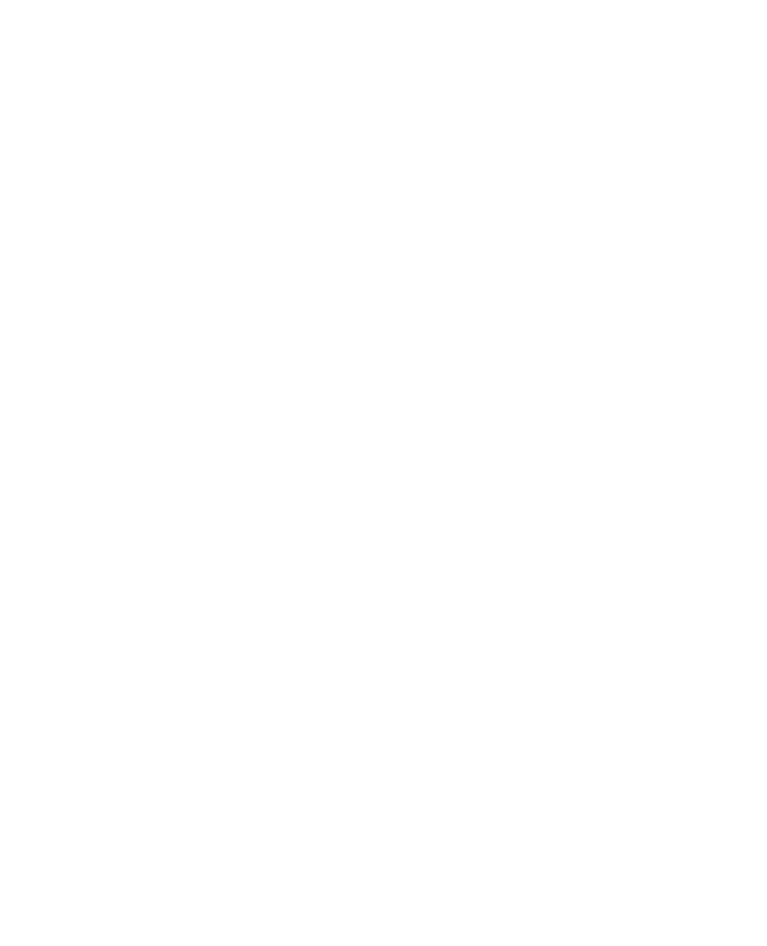
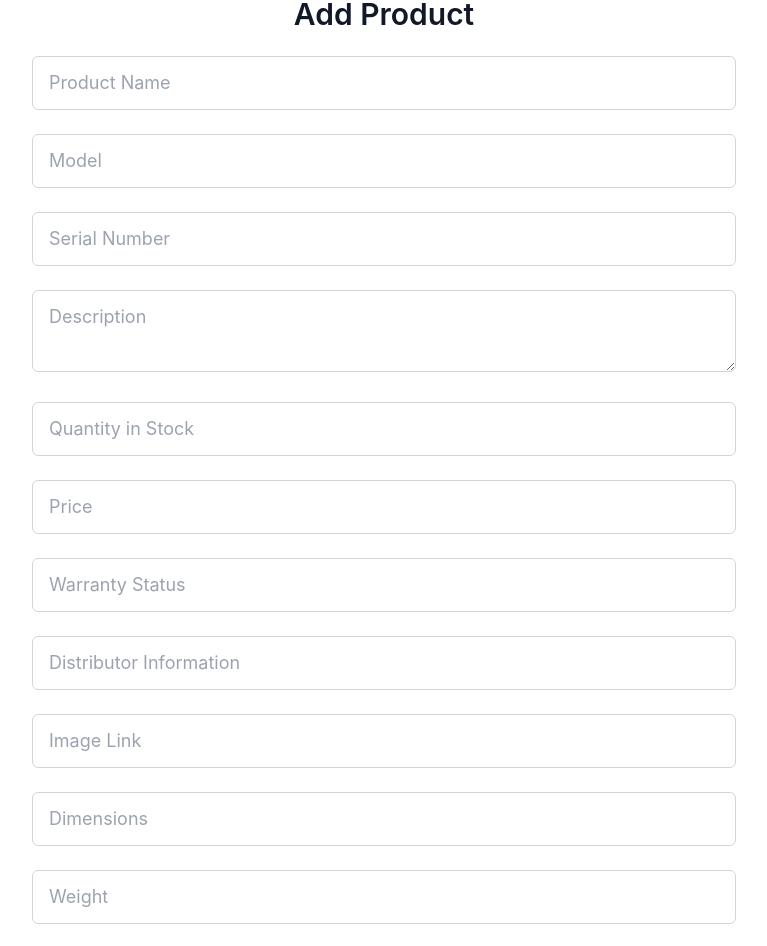
Before and after one commit to Tillobal-Siirt-Fistigi/frontend, a React (Create React App) app: page /addProduct in a window 1280 px wide. Before the commit this address had no page. Shown: the part 140-1086 px from the top of the page, without its empty margins (256-1023 px from the left). Before the commit the page ends 800 px from the top, so only its background shows below. Built offline with nearby package versions, Linux system fonts and the light colour scheme; the HTML template or start-up script is replaced by a standard one.

Commit message:
Add Products by Admin backend and frontend implemented

```diff
--- a/src/App.js
+++ b/src/App.js
@@ -13,6 +13,7 @@ import Contact from './Pages/Contact';
 import ProtectedRoute from './components/ProtectedRoute';
 import AdminDashboard from './Pages/AdminDashboard';
 import AuthProvider from './contexts/AuthContext';
+import AddProductPage from './Pages/AddProduct';
 
 function App() {
   return (
@@ -30,6 +31,7 @@ function App() {
           <Route path="/thank-you" element={<ThankYouPage />} />
           <Route path="/login" element={<LoginPage />} />
           <Route path="/signup" element={<SignupPage />} />
+          <Route path="/addProduct" element={<AddProductPage />} />
 
           {/* Admin routes */}
           <Route
--- /dev/null
+++ b/src/Pages/AddProduct.js
@@ -0,0 +1,217 @@
+import React, { useState } from 'react';
+import { useNavigate } from 'react-router-dom';
+import axios from 'axios';
+import Header from '../components/Header';
+import Footer from '../components/Footer';
+
+const AddProductPage = () => {
+  const [productData, setProductData] = useState({
+    name: '',
+    model: '',
+    serial_number: '',
+    description: '',
+    quantity_in_stock: '',
+    price: '',
+    warranty_status: '',
+    distributor_info: '',
+    image_link: '',
+    dimensions: '',
+    weight: '',
+    popularity: 100,
+  });
+
+  const [error, setError] = useState('');
+  const [success, setSuccess] = useState('');
+  const navigate = useNavigate();
+
+  const handleChange = (e) => {
+    const { name, value } = e.target;
+    setProductData((prevData) => ({
+      ...prevData,
+      [name]: value
+    }));
+  };
+
+  const handleSubmit = async (e) => {
+    e.preventDefault();
+
+    try {
+      // Send the product data to the backend to add the product
+      const response = await axios.post('http://localhost:5000/products/add', productData, {
+        headers: {
+          'Authorization': `Bearer ${localStorage.getItem('accessToken')}`  // Send the auth token
+        }
+      });
+
+      // Handle success response
+      setSuccess(response.data.msg);
+      setTimeout(() => navigate('/'), 2000); // Redirect after 2 seconds
+    } catch (err) {
+      setError(err.response?.data?.msg || 'Failed to add product');
+    }
+  };
+
+  return (
+    <div className="min-h-screen flex flex-col">
+      <Header />
+      <main className="flex-1 flex items-center justify-center py-8">
+        <div className="max-w-3xl w-full bg-white rounded-lg shadow-lg p-8"> {/* Increased form width */}
+          <h2 className="text-3xl font-semibold text-gray-900 text-center mb-6">Add Product</h2>
+
+          {error && <p className="text-red-500 text-center">{error}</p>}
+          {success && <p className="text-green-500 text-center">{success}</p>}
+
+          <form className="space-y-6" onSubmit={handleSubmit}>
+            {/* Product Name */}
+            <div>
+              <input
+                type="text"
+                name="name"
+                value={productData.name}
+                onChange={handleChange}
+                placeholder="Product Name"
+                className="w-full px-4 py-3 border border-gray-300 rounded-md text-lg"
+                required
+              />
+            </div>
+
+            {/* Model */}
+            <div>
+              <input
+                type="text"
+                name="model"
+                value={productData.model}
+                onChange={handleChange}
+                placeholder="Model"
+                className="w-full px-4 py-3 border border-gray-300 rounded-md text-lg"
+                required
+              />
+            </div>
+
+            {/* Serial Number */}
+            <div>
+              <input
+                type="text"
+                name="serial_number"
+                value={productData.serial_number}
+                onChange={handleChange}
+                placeholder="Serial Number"
+                className="w-full px-4 py-3 border border-gray-300 rounded-md text-lg"
+                required
+              />
+            </div>
+
+            {/* Description */}
+            <div>
+              <textarea
+                name="description"
+                value={productData.description}
+                onChange={handleChange}
+                placeholder="Description"
+                className="w-full px-4 py-3 border border-gray-300 rounded-md text-lg"
+                required
+              />
+            </div>
+
+            {/* Quantity in Stock */}
+            <div>
+              <input
+                type="number"
+                name="quantity_in_stock"
+                value={productData.quantity_in_stock}
+                onChange={handleChange}
+                placeholder="Quantity in Stock"
+                className="w-full px-4 py-3 border border-gray-300 rounded-md text-lg"
+                required
+              />
+            </div>
+
+            {/* Price */}
+            <div>
+              <input
+                type="number"
+                name="price"
+                value={productData.price}
+                onChange={handleChange}
+                placeholder="Price"
+                className="w-full px-4 py-3 border border-gray-300 rounded-md text-lg"
+                required
+              />
+            </div>
+
+            {/* Warranty Status */}
+            <div>
+              <input
+                type="text"
+                name="warranty_status"
+                value={productData.warranty_status}
+                onChange={handleChange}
+                placeholder="Warranty Status"
+                className="w-full px-4 py-3 border border-gray-300 rounded-md text-lg"
+              />
+            </div>
+
+            {/* Distributor Information */}
+            <div>
+              <input
+                type="text"
+                name="distributor_info"
+                value={productData.distributor_info}
+                onChange={handleChange}
+                placeholder="Distributor Information"
+                className="w-full px-4 py-3 border border-gray-300 rounded-md text-lg"
+              />
+            </div>
+
+            {/* Image Link */}
+            <div>
+              <input
+                type="text"
+                name="image_link"
+                value={productData.image_link}
+                onChange={handleChange}
+                placeholder="Image Link"
+                className="w-full px-4 py-3 border border-gray-300 rounded-md text-lg"
+              />
+            </div>
+
+            {/* Dimensions */}
+            <div>
+              <input
+                type="text"
+                name="dimensions"
+                value={productData.dimensions}
+                onChange={handleChange}
+                placeholder="Dimensions"
+                className="w-full px-4 py-3 border border-gray-300 rounded-md text-lg"
+              />
+            </div>
+
+            {/* Weight */}
+            <div>
+              <input
+                type="text"
+                name="weight"
+                value={productData.weight}
+                onChange={handleChange}
+                placeholder="Weight"
+                className="w-full px-4 py-3 border border-gray-300 rounded-md text-lg"
+              />
+            </div>
+
+            {/* Submit Button */}
+            <button
+              type="submit"
+              className="w-full bg-green-500 text-white py-3 px-4 rounded-md text-lg hover:bg-green-600 transition-colors"
+            >
+              Add Product
+            </button>
+          </form>
+        </div>
+      </main>
+      <Footer />
+    </div>
+  );
+};
+
+export default AddProductPage;
```
